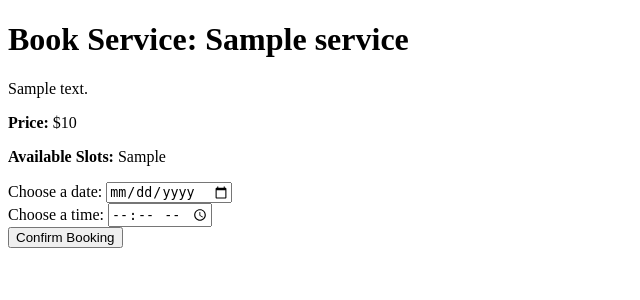
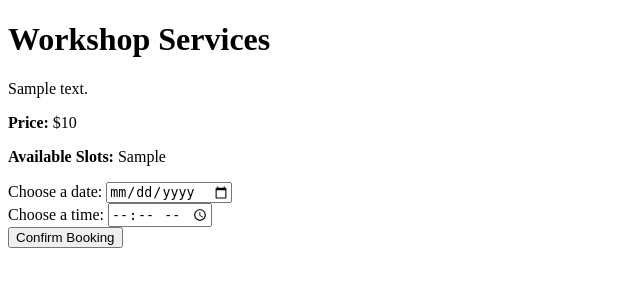
Before and after one commit to artluq/TempAH, a Django app: template booking/templates/booking/book_service.html in a window 1280 px wide. Shown: the top 300 px of the page, without its empty margins (0-640 px from the left). Run offline with Django 5.2, Linux system fonts and the light colour scheme; the template is opened without the code that fills it: most values are stand-ins (such as "Sample title", 1, 10 or a date in 2020).

Commit message:
modified:   TempAH/__pycache__/settings.cpython-313.pyc 	modified:   TempAH/settings.py 	modified:   TempAH/urls.py 	modified:   booking/templates/booking/book_service.html

```diff
--- a/TempAH/settings.py
+++ b/TempAH/settings.py
@@ -11,6 +11,7 @@ https://docs.djangoproject.com/en/5.1/ref/settings/
 """
 
 from pathlib import Path
+import os
 
 # Build paths inside the project like this: BASE_DIR / 'subdir'.
 BASE_DIR = Path(__file__).resolve().parent.parent
@@ -56,7 +57,7 @@ ROOT_URLCONF = 'TempAH.urls'
 TEMPLATES = [
     {
         'BACKEND': 'django.template.backends.django.DjangoTemplates',
-        'DIRS': [],
+        'DIRS': [os.path.join(BASE_DIR, 'booking', 'templates')],
         'APP_DIRS': True,
         'OPTIONS': {
             'context_processors': [
--- a/booking/templates/booking/book_service.html
+++ b/booking/templates/booking/book_service.html
@@ -4,10 +4,10 @@
 <head>
     <meta charset="UTF-8">
     <meta name="viewport" content="width=device-width, initial-scale=1.0">
-    <title>Book {{ service.name }}</title>
+    <title>TempAH Booking</title>
 </head>
 <body>
-    <h1>Book Service: {{ service.name }}</h1>
+    <h1>Workshop Services</h1>
     <p>{{ service.description }}</p>
     <p><strong>Price:</strong> ${{ service.price }}</p>
     <p><strong>Available Slots:</strong> {{ service.available_slots }}</p>
```
Also changed, not shown: TempAH/urls.py (+8 -7 lines).
